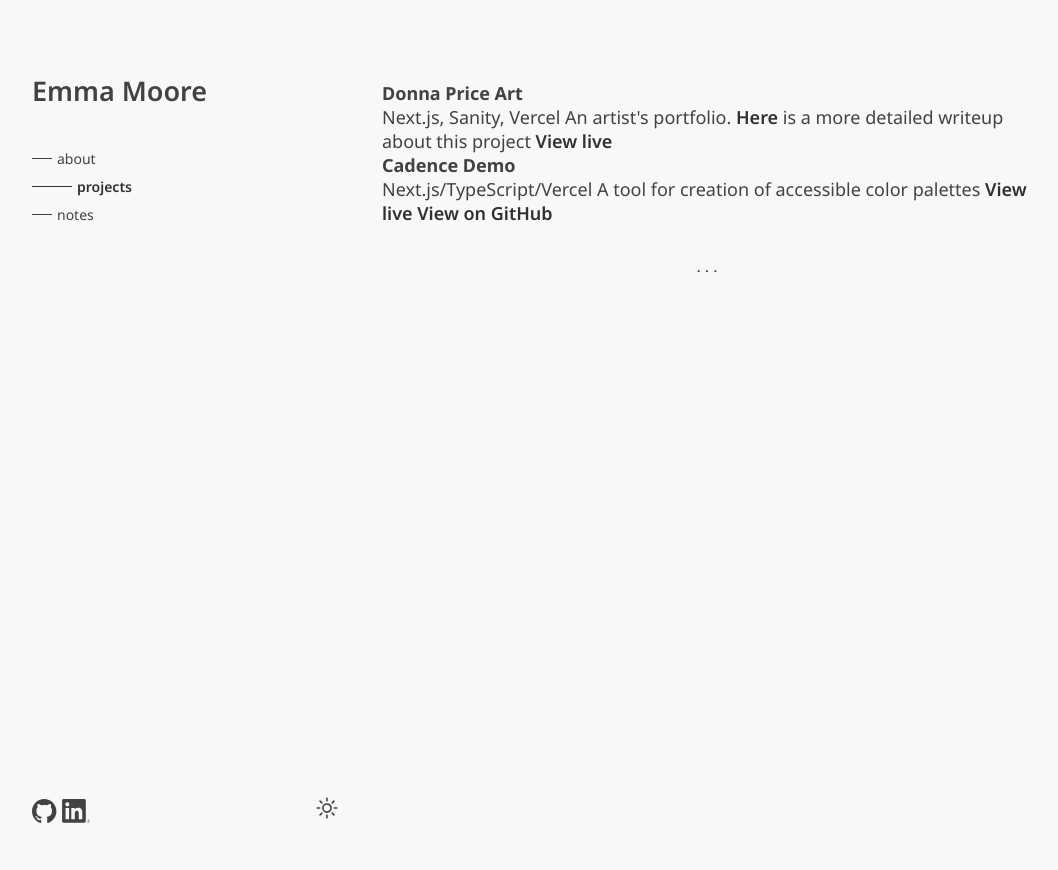
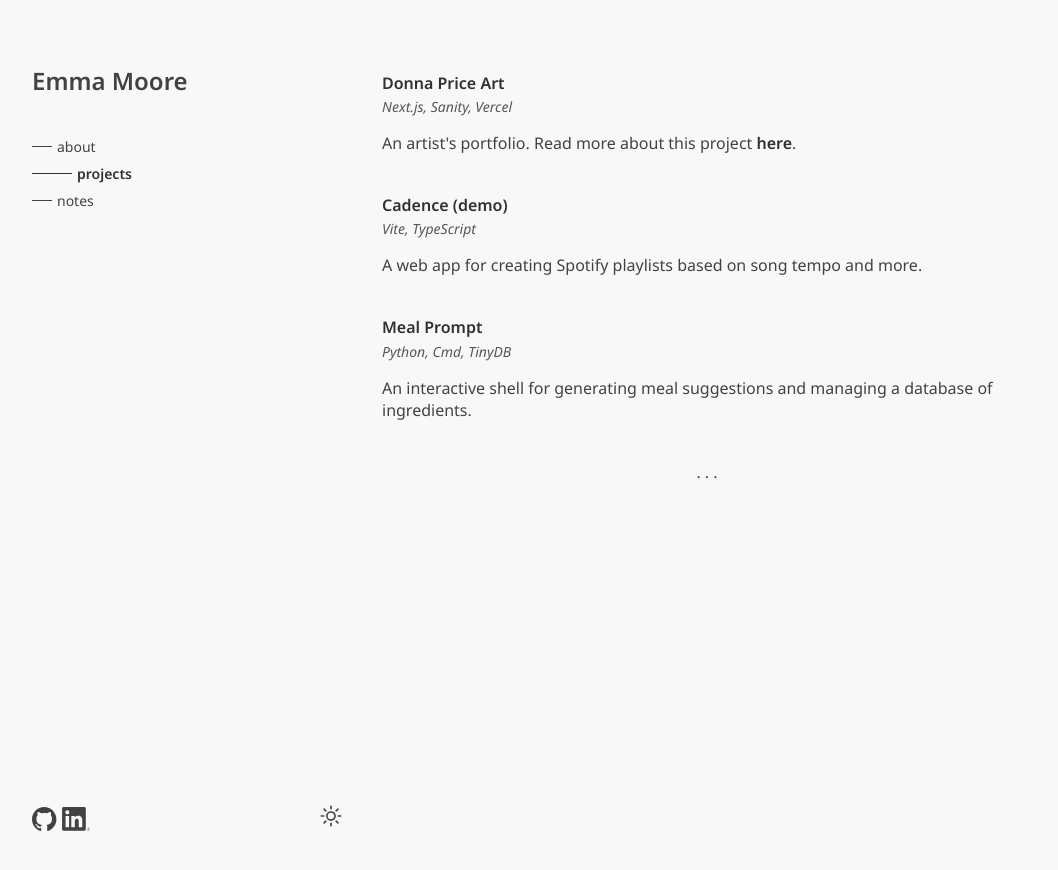
Before and after one commit to emoore29/emoore29.github.io, a Jekyll site: the page built from projects.html, in a window 1280 px wide. Shown: the top 870 px of the page, without its empty margins (108-1166 px from the left). Built offline with Jekyll 4.4.1, drawn with Linux system fonts in a browser that asks for light colours.

Commit message:
Update socials colors

```diff
--- a/_includes/socials.html
+++ b/_includes/socials.html
@@ -13,5 +13,5 @@
       >{% include linkedin-icon.html %}</a
     >
   </div>
-  <button id="theme-toggle"></button>
+  <button id="theme-toggle" aria-label="Theme toggle"></button>
 </div>
--- a/assets/css/styles.css
+++ b/assets/css/styles.css
@@ -3,7 +3,7 @@
 }
 
 html {
-  font-size: 18px;
+  font-size: 16px;
 }
 
 html[data-theme="light"] {
@@ -34,7 +34,6 @@
 
 * {
   box-sizing: border-box;
-  color: var(--text);
 }
 
 h1,
@@ -42,6 +41,7 @@
 h3,
 h4 {
   margin: 0;
+  color: var(--text);
 }
 
 .note-content > p {
@@ -52,6 +52,7 @@
 ul {
   font-size: 16px;
   margin: 0;
+  color: var(--text);
 }
 
 a {
@@ -188,7 +189,7 @@
 .notes-list {
   display: flex;
   flex-direction: column;
-  gap: 1rem;
+  gap: 1.5rem;
   list-style: none;
   padding-left: 0;
 }
@@ -205,10 +206,26 @@
   font-size: small;
 }
 
+.project {
+  margin-bottom: 2.5rem;
+}
+
+.project-tech {
+  margin: 0.2rem 0 1rem 0;
+  font-style: italic;
+  color: var(--grey);
+  font-size: 14px;
+}
+
 .social-icon {
   height: 24px;
   display: flex;
   align-items: center;
+  color: var(--text);
+}
+
+.social-icon:hover {
+  color: var(--em-text);
 }
 
 .socials {
@@ -221,6 +238,7 @@
 .buttons {
   display: flex;
   justify-content: space-between;
+  color: var(--text);
 }
 
 #theme-toggle {
@@ -228,4 +246,5 @@
   background-color: var(--background-color);
   border: none;
   cursor: pointer;
+  color: var(--text);
 }
--- a/notes.html
+++ b/notes.html
@@ -8,6 +8,7 @@
   <li class="note">
     <a href="{{ note.url }}" class="note-link">{{ note.title }}</a>
     <p class="note-date">{{ note.date | date_to_string }}</p>
+    <p></p>
   </li>
   {% endfor %}
 </ul>
--- a/projects.html
+++ b/projects.html
@@ -1,22 +1,43 @@
 ---
 layout: default
-title: emoore / projects
+title: Emma Moore / projects
 permalink: /projects
 ---
 
 <section id="projects">
-  <h4>Donna Price Art</h4>
-  Next.js, Sanity, Vercel An artist's portfolio.
-
-  <a href="/2024/10/10/building-an-art-portfolio.html" target="_blank"> Here</a>
-  is a more detailed writeup about this project
-
-  <a href="https://donnapriceart.com/" target="_blank">View live</a>
-
-  <h4>Cadence Demo</h4>
-  Next.js/TypeScript/Vercel A tool for creation of accessible color palettes
-  <a href="https://acpd.vercel.app/" target="_blank">View live</a>
-  <a href="https://github.com/emoore29/acpd" target="_blank">
-    View on GitHub
-  </a>
+  <div class="project">
+    <h4>
+      <a href="https://donnapriceart.com/" target="_blank">Donna Price Art</a>
+    </h4>
+    <p class="project-tech">Next.js, Sanity, Vercel</p>
+    <p>
+      An artist's portfolio. Read more about this project
+      <a href="notes/2024/10/10/building-an-art-portfolio.html" target="_blank">
+        here</a
+      >.
+    </p>
+  </div>
+  <div class="project">
+    <h4>
+      <a href="https://github.com/emoore29/cadence-demo" target="_blank"
+        >Cadence (demo)</a
+      >
+    </h4>
+    <p class="project-tech">Vite, TypeScript</p>
+    <p>
+      A web app for creating Spotify playlists based on song tempo and more.
+    </p>
+  </div>
+  <div class="project">
+    <h4>
+      <a href="https://github.com/emoore29/meal-prompt" target="_blank"
+        >Meal Prompt</a
+      >
+    </h4>
+    <p class="project-tech">Python, Cmd, TinyDB</p>
+    <p>
+      An interactive shell for generating meal suggestions and managing a
+      database of ingredients.
+    </p>
+  </div>
 </section>
```
Also changed, not shown: other parts of notes.html (+1 -1 lines), notes/_posts/2024-10-10-building-an-art-portfolio.md (+9 -1 lines), notes/_posts/2024-10-21-logic-gates.md (+1 -1 lines), 9 other files.
